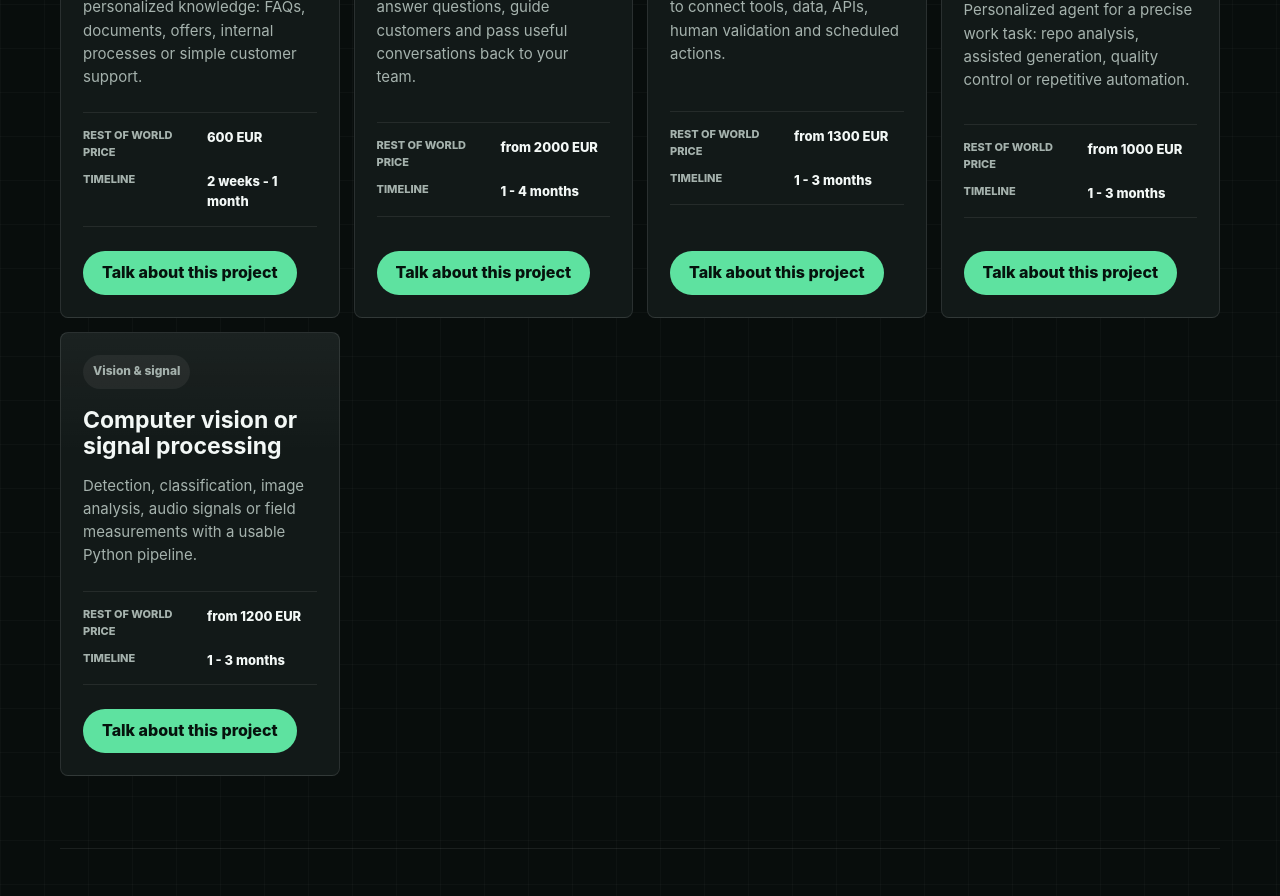
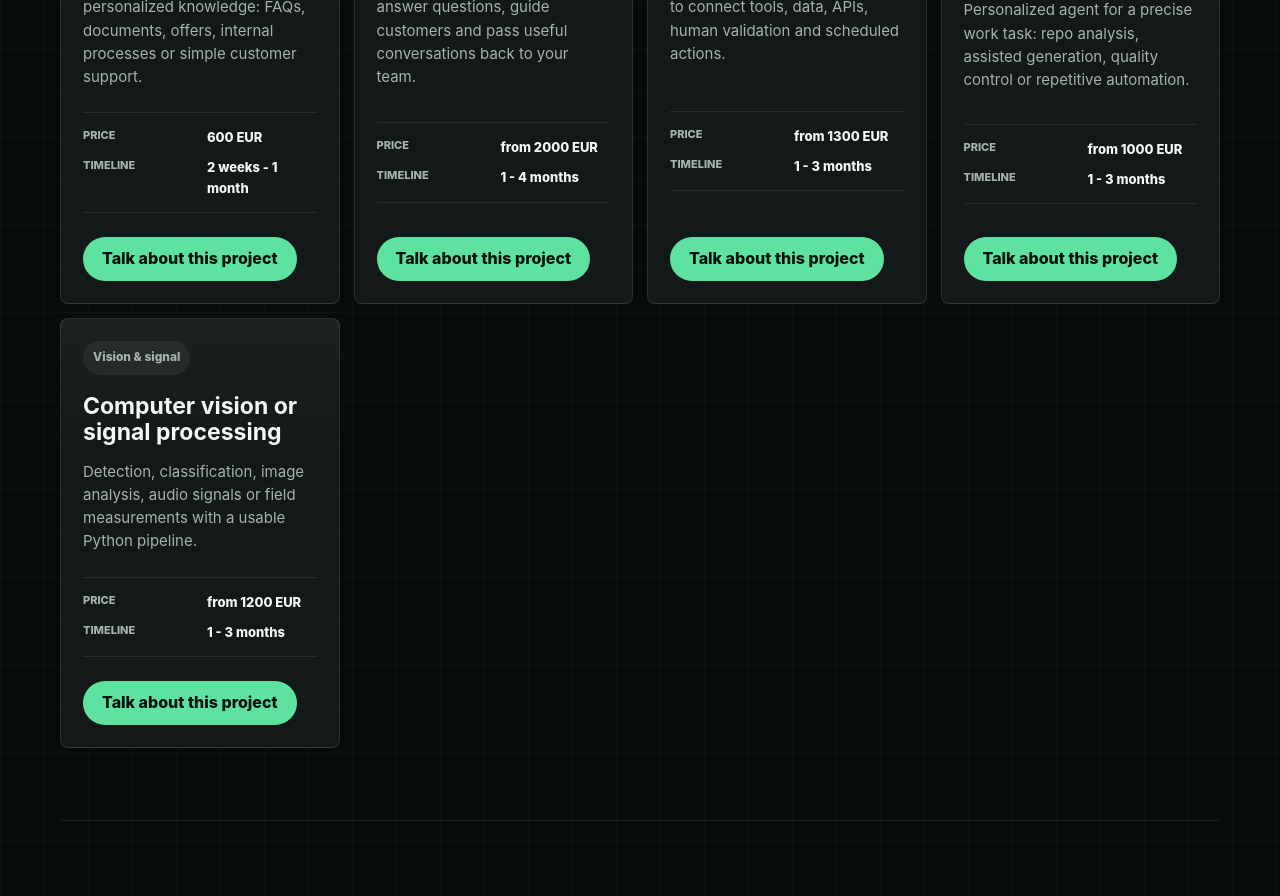
Before and after one commit to Zelyanne/alexis-othily-portfolio, a React (Vite) app: page / in a window 1280 px wide. Shown: the part 1460-2356 px from the top of the page. Built offline with nearby package versions, Linux system fonts and the light colour scheme.

Commit message:
Simplify pricing label

```diff
--- a/src/main.tsx
+++ b/src/main.tsx
@@ -78,10 +78,7 @@ const copy = {
     servicesSection: {
       eyebrow: 'Offres freelance',
       h2: 'Choisissez le type d’agent dont votre activité a besoin.',
-      priceLabels: {
-        westAfrica: 'Tarif Afrique de l’Ouest',
-        world: 'Tarif reste du monde',
-      },
+      price: 'Tarif',
       timeline: 'Délais',
       cta: 'Parler de ce projet',
     },
@@ -176,10 +173,7 @@ const copy = {
     servicesSection: {
       eyebrow: 'Freelance offers',
       h2: 'Choose the kind of agent your activity needs.',
-      priceLabels: {
-        westAfrica: 'West Africa price',
-        world: 'Rest of world price',
-      },
+      price: 'Price',
       timeline: 'Timeline',
       cta: 'Talk about this project',
     },
@@ -768,7 +762,7 @@ function HomePage() {
               </div>
               <dl className="serviceMeta">
                 <div>
-                  <dt>{text.servicesSection.priceLabels[visitorRegion]}</dt>
+                  <dt>{text.servicesSection.price}</dt>
                   <dd>{service[visitorRegion][language]}</dd>
                 </div>
                 <div>
```
